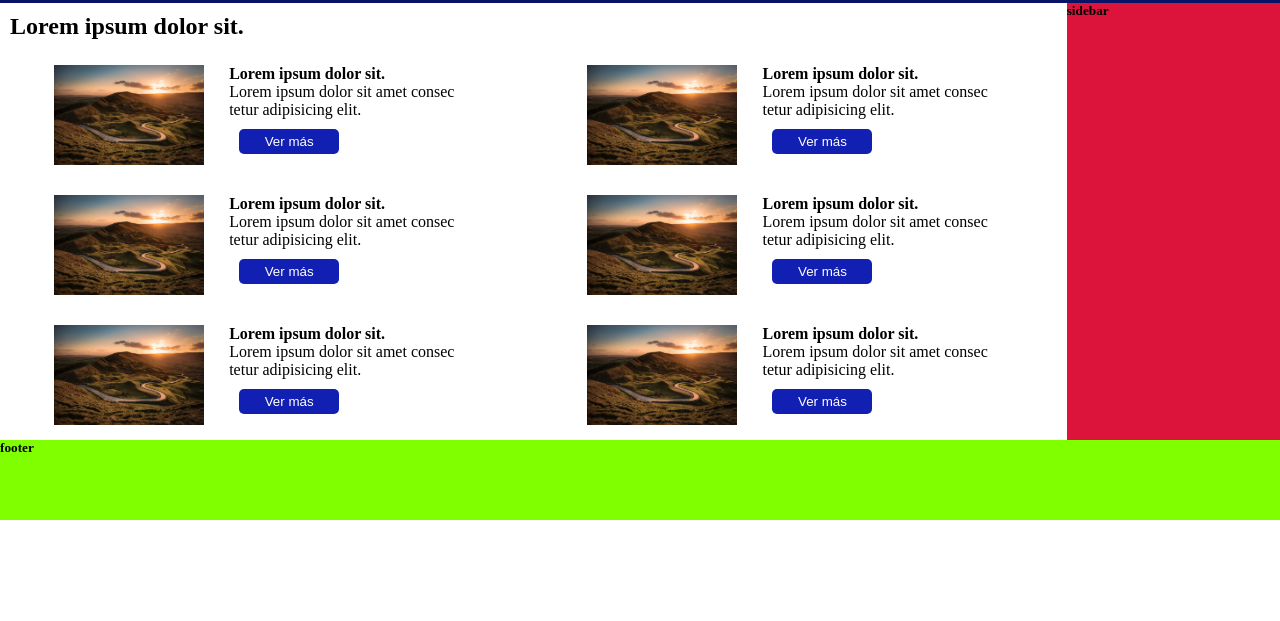
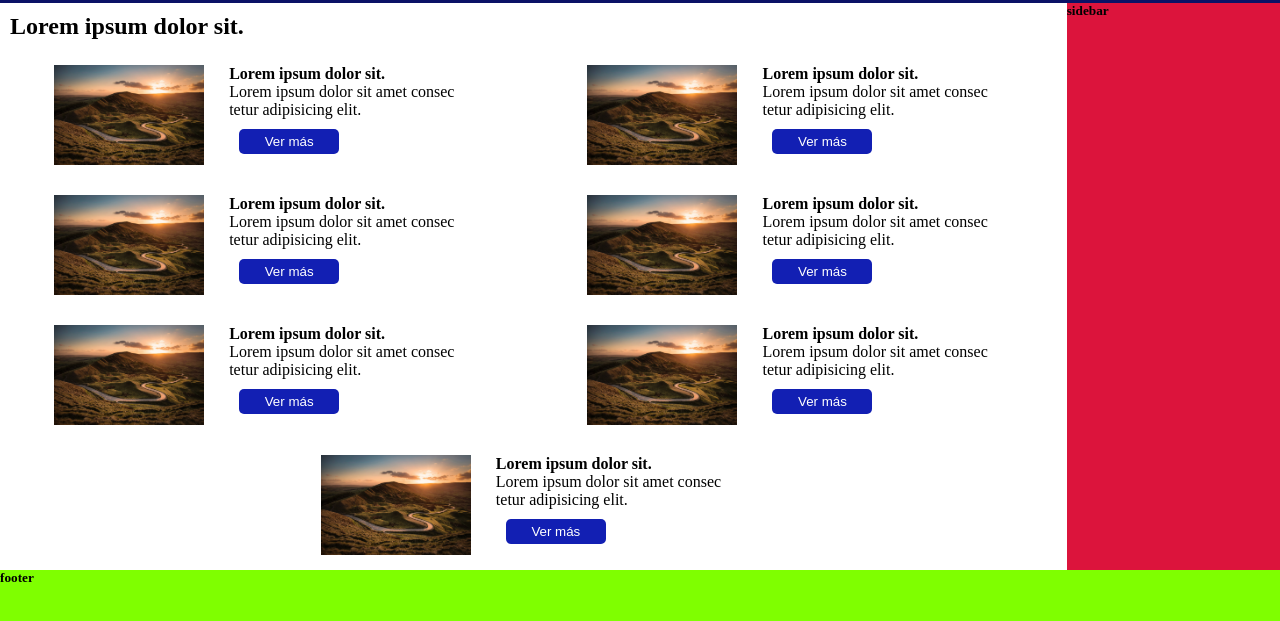
Before and after one commit to maxirosanda/clase6-repaso, a plain HTML site: page index.html in a window 1280 px wide. Shown: the part 377-998 px from the top of the page. Before the commit the page ends 897 px from the top, so only its background shows below. Drawn offline with Linux system fonts and the light colour scheme.

Commit message:
agrege otra tarjeta

```diff
--- a/index.html
+++ b/index.html
@@ -73,9 +73,16 @@
                     <p>Lorem ipsum dolor sit amet consec tetur adipisicing elit.</p>
                     <button class="btn">Ver más</button>
                 </div>
-
+            </div>
+            <div class="card">
+                <img src="./assets/img/paisaje_tarjeta.jpg" alt="">
+                <div class="cardInfo">
+                    <h4>Lorem ipsum dolor sit.</h4>
+                    <p>Lorem ipsum dolor sit amet consec tetur adipisicing elit.</p>
+                    <button class="btn">Ver más</button>
+                </div>
+            </div>
         </div>
-
     </main>
     <aside class="sidebar">
         <h5>sidebar</h5>
```
